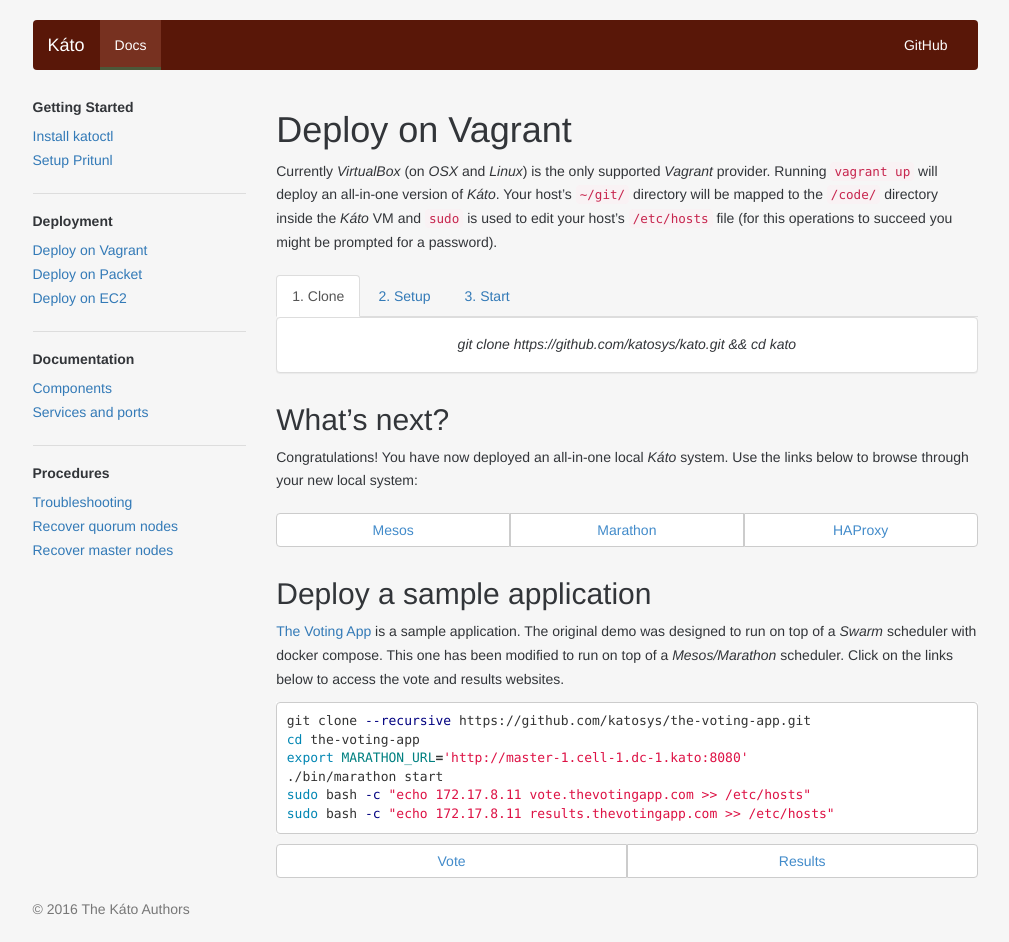
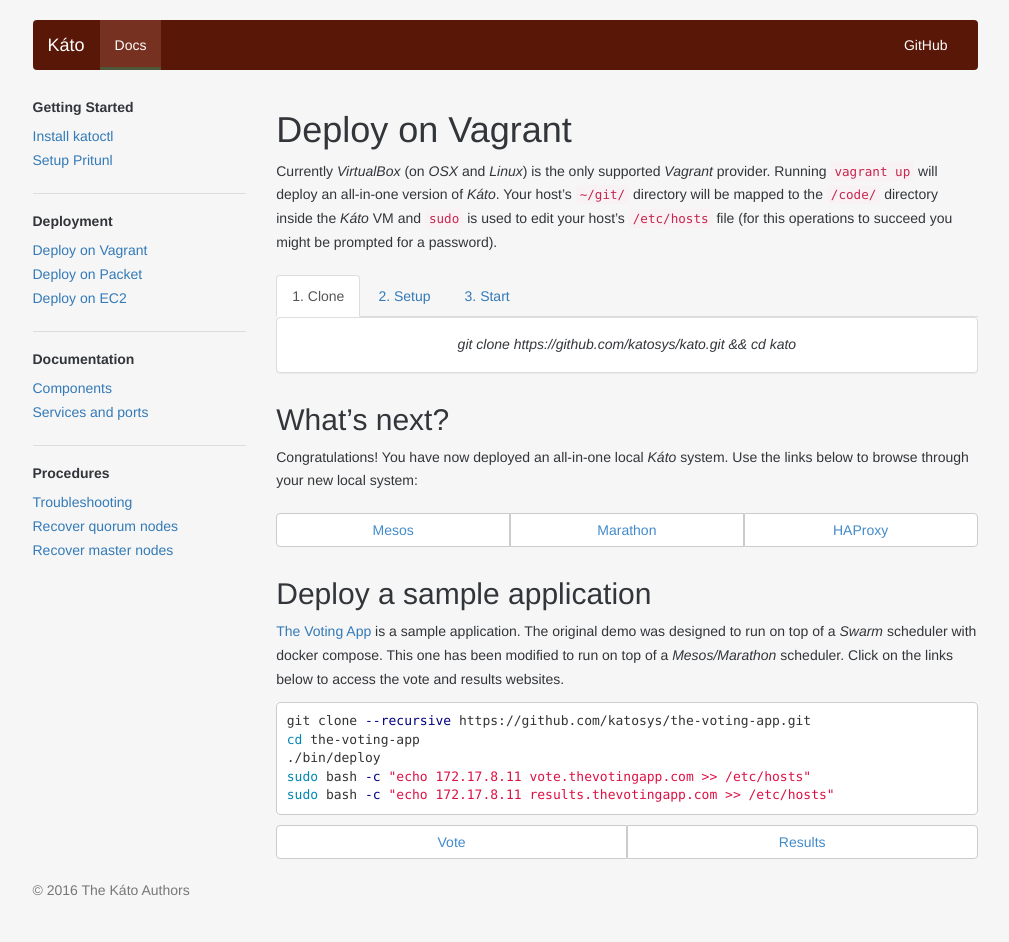
Before and after one commit to h0tbird/coreseed, a Jekyll site: the page built from docs/docs/vagrant.md, in a window 1280 px wide. Shown: the whole page, without its empty margins (135-1144 px from the left). Built offline with Jekyll 4.4.1, drawn with Linux system fonts in a browser that asks for light colours; nearby versions of some CDN libraries; some web fonts are replaced.

````diff
--- a/docs/docs/vagrant.md
+++ b/docs/docs/vagrant.md
@@ -81,8 +81,7 @@ Congratulations! You have now deployed an all-in-one local *Káto* system. Use t
 ```bash
 git clone --recursive https://github.com/katosys/the-voting-app.git
 cd the-voting-app
-export MARATHON_URL='http://master-1.cell-1.dc-1.kato:8080'
-./bin/marathon start
+./bin/deploy
 sudo bash -c "echo 172.17.8.11 vote.thevotingapp.com >> /etc/hosts"
 sudo bash -c "echo 172.17.8.11 results.thevotingapp.com >> /etc/hosts"
 ```
````
Also changed, not shown: 1 other file.
